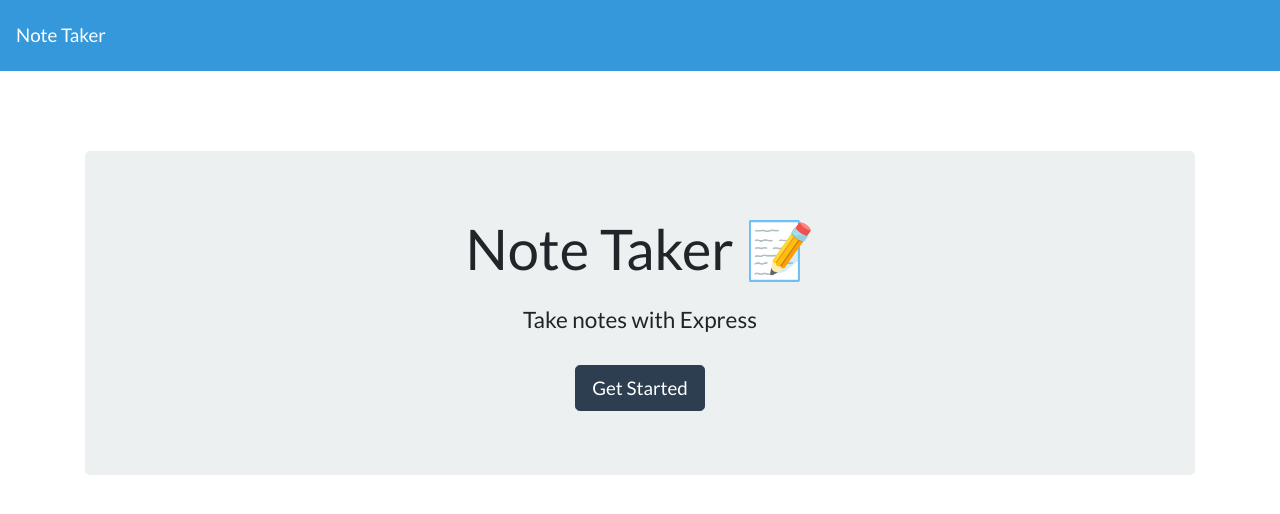
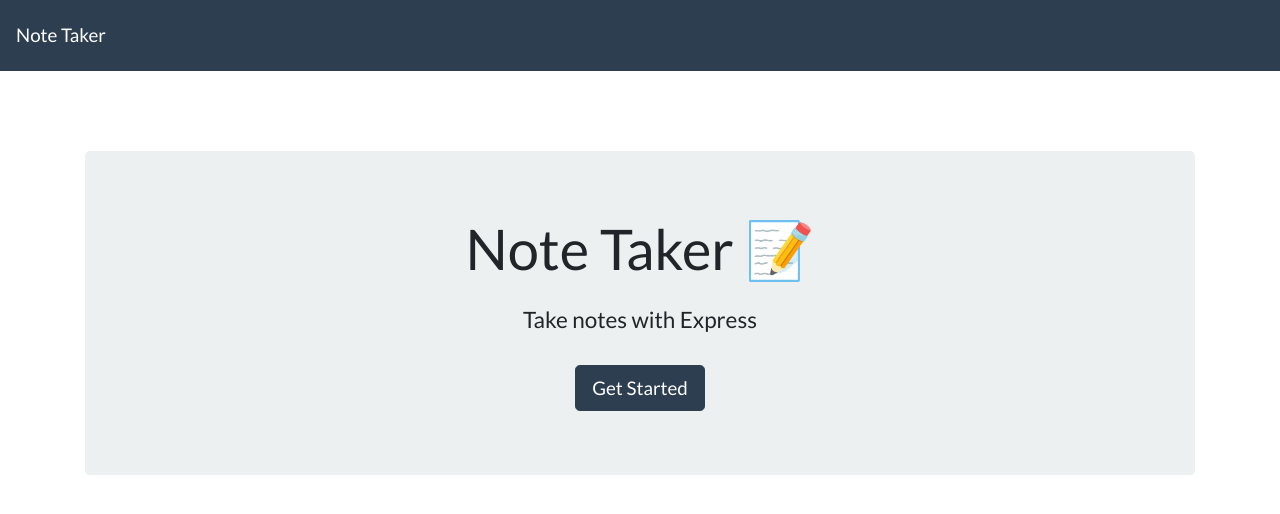
Before and after one commit to jorguzman100/11_Note_Taker, a website: page public/index.html in a window 1280 px wide. Drawn offline with nearby package versions, Linux system fonts and the light colour scheme; no server answers.

Commit message:
Navbar color updated

```diff
--- a/public/index.html
+++ b/public/index.html
@@ -12,7 +12,7 @@
   </head>
 
   <body>
-    <nav class="navbar navbar-dark bg-info">
+    <nav class="navbar navbar-dark bg-primary">
       <a class="navbar-brand" href="/">Note Taker </a>
     </nav>
     <div class="container">
```
Also changed, not shown: public/notes.html (+1 -1 lines).
